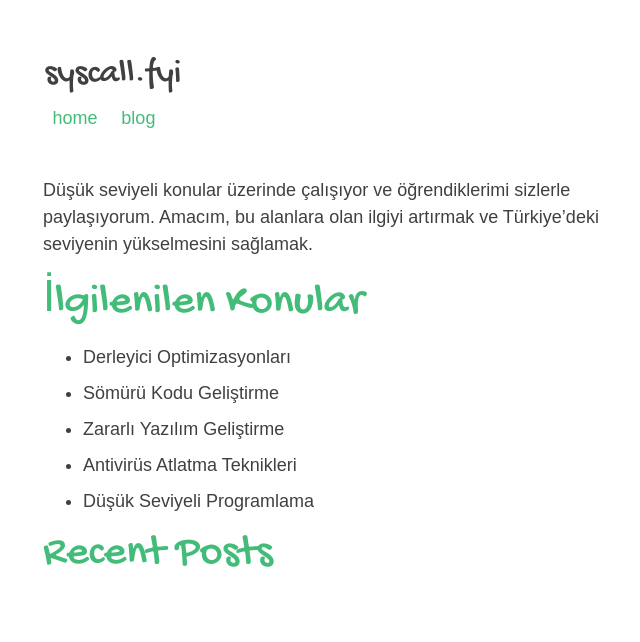
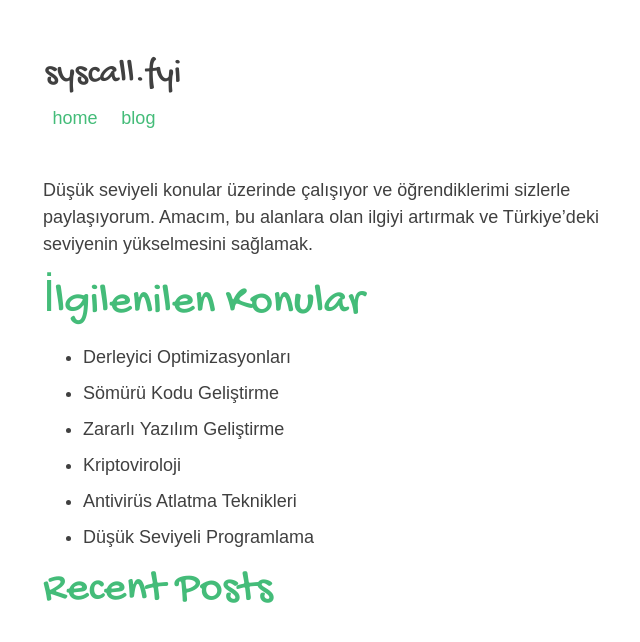
Before and after one commit to hamitabis/syscall-fyi.github.io, a Jekyll site: the page built from index.md, in a window 1280 px wide. Shown: the top 642 px of the page, without its empty margins (298-938 px from the left). Built offline with Jekyll 4.4.1, drawn with Linux system fonts in a browser that asks for light colours; some web fonts are replaced.

Commit message:
Update index.md

```diff
--- a/index.md
+++ b/index.md
@@ -10,5 +10,6 @@ Amacım, bu alanlara olan ilgiyi artırmak ve Türkiye'deki seviyenin yükselmes
 - Derleyici Optimizasyonları
 - Sömürü Kodu Geliştirme
 - Zararlı Yazılım Geliştirme
+- Kriptoviroloji
 - Antivirüs Atlatma Teknikleri
 - Düşük Seviyeli Programlama
```
